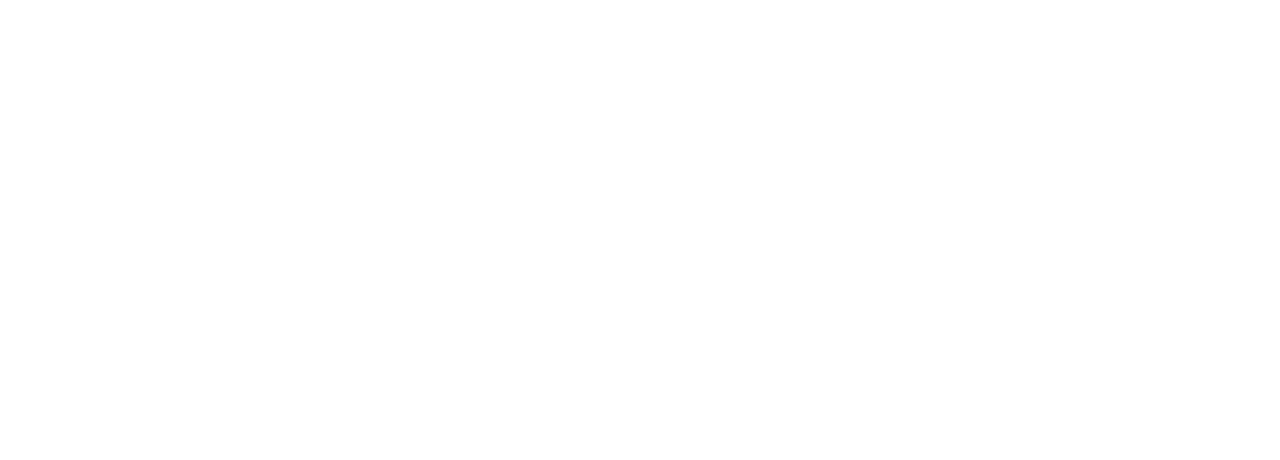
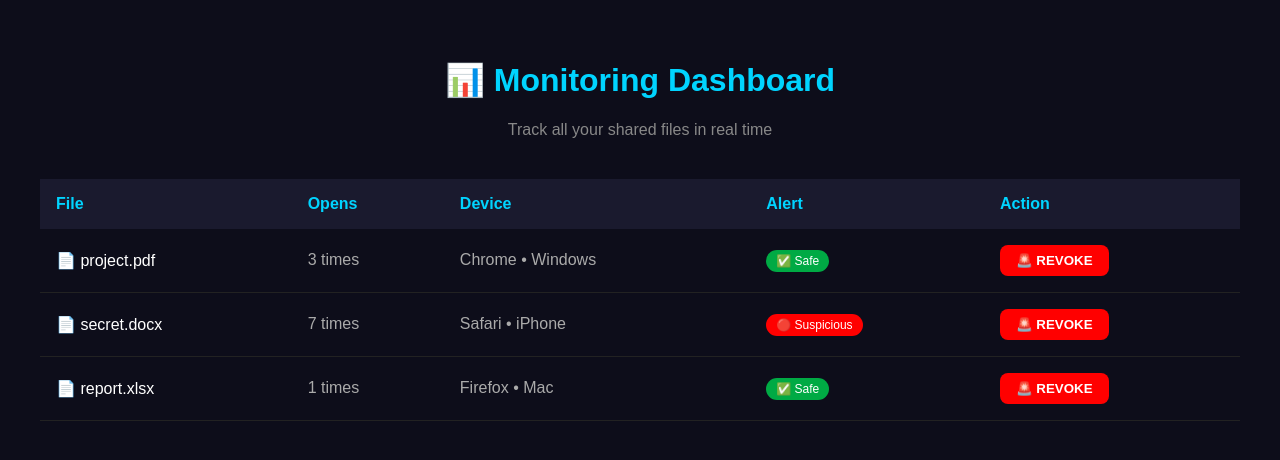
Before and after one commit to Harini-2410/securesphere-frontend, a React (Create React App) app: page /dashboard in a window 1280 px wide. Before the commit this address had no page. Shown: the top 460 px of the page. Built offline with nearby package versions, Linux system fonts and the light colour scheme.

Commit message:
completed all 5 pages with navigation

```diff
--- a/src/App.js
+++ b/src/App.js
@@ -1,4 +1,5 @@
-import { BrowserRouter, Routes, Route } from 'react-router-dom';
+import { BrowserRouter, Routes, Route, useNavigate } from 'react-router-dom';
+import Dashboard from './Dashboard';
 import FileViewPage from './FileViewPage';
 import QRPage from './QRPage';
  import OTPPage from './OTPPage';
@@ -29,9 +30,9 @@
           <input type="number" placeholder="e.g. 3" style={{ width: "100%", padding: "12px", marginTop: "8px", borderRadius: "8px", border: "1px solid #333", backgroundColor: "#0d0d1a", color: "#fff", fontSize: "14px", boxSizing: "border-box" }} />
         </div>
 
-        <button style={{ marginTop: "30px", width: "100%", padding: "14px", background: "linear-gradient(90deg, #00d4ff, #0077ff)", color: "white", border: "none", borderRadius: "8px", fontSize: "16px", cursor: "pointer", fontWeight: "bold", letterSpacing: "1px" }}>
-          🔗 GENERATE SECURE LINK
-        </button>
+       <button onClick={() => window.location.href='/qr'} style={{ marginTop: "30px", width: "100%", padding: "14px", background: "linear-gradient(90deg, #00d4ff, #0077ff)", color: "white", border: "none", borderRadius: "8px", fontSize: "16px", cursor: "pointer", fontWeight: "bold", letterSpacing: "1px" }}>
+  🔗 GENERATE SECURE LINK
+</button>
 
       </div>
     </div>
@@ -46,6 +47,7 @@
         <Route path="/otp" element={<OTPPage />} />
         <Route path="/qr" element={<QRPage />} />
         <Route path="/file" element={<FileViewPage />} />
+        <Route path="/dashboard" element={<Dashboard />} />
       </Routes>
     </BrowserRouter>
   );
--- /dev/null
+++ b/src/Dashboard.js
@@ -0,0 +1,71 @@
+function Dashboard() {
+
+  const files = [
+    { name: "project.pdf", opens: 3, device: "Chrome • Windows", alert: false },
+    { name: "secret.docx", opens: 7, device: "Safari • iPhone", alert: true },
+    { name: "report.xlsx", opens: 1, device: "Firefox • Mac", alert: false },
+  ];
+
+  return (
+    <div style={{ minHeight: "100vh", backgroundColor: "#0d0d1a",
+    fontFamily: "Arial", padding: "40px" }}>
+
+      <h1 style={{ color: "#00d4ff", textAlign: "center" }}>
+        📊 Monitoring Dashboard
+      </h1>
+      <p style={{ color: "#888", textAlign: "center" }}>
+        Track all your shared files in real time
+      </p>
+
+      <table style={{ width: "100%", marginTop: "40px",
+      borderCollapse: "collapse" }}>
+
+        <thead>
+          <tr style={{ backgroundColor: "#1a1a2e" }}>
+            <th style={{ color: "#00d4ff", padding: "16px", textAlign: "left" }}>File</th>
+            <th style={{ color: "#00d4ff", padding: "16px", textAlign: "left" }}>Opens</th>
+            <th style={{ color: "#00d4ff", padding: "16px", textAlign: "left" }}>Device</th>
+            <th style={{ color: "#00d4ff", padding: "16px", textAlign: "left" }}>Alert</th>
+            <th style={{ color: "#00d4ff", padding: "16px", textAlign: "left" }}>Action</th>
+          </tr>
+        </thead>
+
+        <tbody>
+          {files.map((file, index) => (
+            <tr key={index} style={{ borderBottom: "1px solid #222" }}>
+              <td style={{ color: "#fff", padding: "16px" }}>📄 {file.name}</td>
+              <td style={{ color: "#aaa", padding: "16px" }}>{file.opens} times</td>
+              <td style={{ color: "#aaa", padding: "16px" }}>{file.device}</td>
+              <td style={{ padding: "16px" }}>
+                {file.alert ? (
+                  <span style={{ backgroundColor: "#ff0000",
+                  color: "white", padding: "4px 10px",
+                  borderRadius: "20px", fontSize: "12px" }}>
+                    🔴 Suspicious
+                  </span>
+                ) : (
+                  <span style={{ backgroundColor: "#00aa44",
+                  color: "white", padding: "4px 10px",
+                  borderRadius: "20px", fontSize: "12px" }}>
+                    ✅ Safe
+                  </span>
+                )}
+              </td>
+              <td style={{ padding: "16px" }}>
+                <button style={{ backgroundColor: "#ff0000",
+                color: "white", border: "none", padding: "8px 16px",
+                borderRadius: "8px", cursor: "pointer",
+                fontWeight: "bold" }}>
+                  🚨 REVOKE
+                </button>
+              </td>
+            </tr>
+          ))}
+        </tbody>
+
+      </table>
+    </div>
+  )
+}
+
+export default Dashboard;
--- a/src/FileViewPage.js
+++ b/src/FileViewPage.js
@@ -55,6 +55,14 @@
           pointerEvents: "none" }} />
 
         </div>
+        <button
+          onClick={() => window.location.href='/dashboard'}
+          style={{ marginTop: "20px", width: "100%", padding: "14px",
+          background: "linear-gradient(90deg, #ff0000, #aa0000)",
+          color: "white", border: "none", borderRadius: "8px",
+          fontSize: "16px", cursor: "pointer", fontWeight: "bold" }}>
+          📊 GO TO DASHBOARD
+        </button>
 
       </div>
     </div>
--- a/src/OTPPage.js
+++ b/src/OTPPage.js
@@ -31,13 +31,9 @@
         style={{ width: "100%", padding: "12px", marginTop: "20px",
         borderRadius: "8px", border: "1px solid #333",
         backgroundColor: "#0d0d1a", color: "#fff", boxSizing: "border-box" }} />
-
-        <button style={{ marginTop: "16px", width: "100%", padding: "14px",
-        background: "linear-gradient(90deg, #00d4ff, #0077ff)",
-        color: "white", border: "none", borderRadius: "8px",
-        fontSize: "16px", cursor: "pointer", fontWeight: "bold" }}>
-          ✅ VERIFY & ACCESS FILE
-        </button>
+      <button onClick={() => window.location.href='/file'} style={{ marginTop: "16px", width: "100%", padding: "14px", background: "linear-gradient(90deg, #00d4ff, #0077ff)", color: "white", border: "none", borderRadius: "8px", fontSize: "16px", cursor: "pointer", fontWeight: "bold" }}>
+  ✅ VERIFY & ACCESS FILE
+</button>
 
       </div>
     </div>
--- a/src/QRPage.js
+++ b/src/QRPage.js
@@ -21,13 +21,9 @@
         <p style={{ color: "#555", marginTop: "16px", fontSize: "13px" }}>
           https://securesphere.app/file/abc123
         </p>
-
-        <button style={{ marginTop: "20px", width: "100%", padding: "14px",
-        background: "linear-gradient(90deg, #00d4ff, #0077ff)",
-        color: "white", border: "none", borderRadius: "8px",
-        fontSize: "16px", cursor: "pointer", fontWeight: "bold" }}>
-          📋 COPY LINK
-        </button>
+      <button onClick={() => window.location.href='/otp'} style={{ marginTop: "20px", width: "100%", padding: "14px", background: "linear-gradient(90deg, #00d4ff, #0077ff)", color: "white", border: "none", borderRadius: "8px", fontSize: "16px", cursor: "pointer", fontWeight: "bold" }}>
+  📋 COPY LINK
+</button>
 
       </div>
     </div>
```
